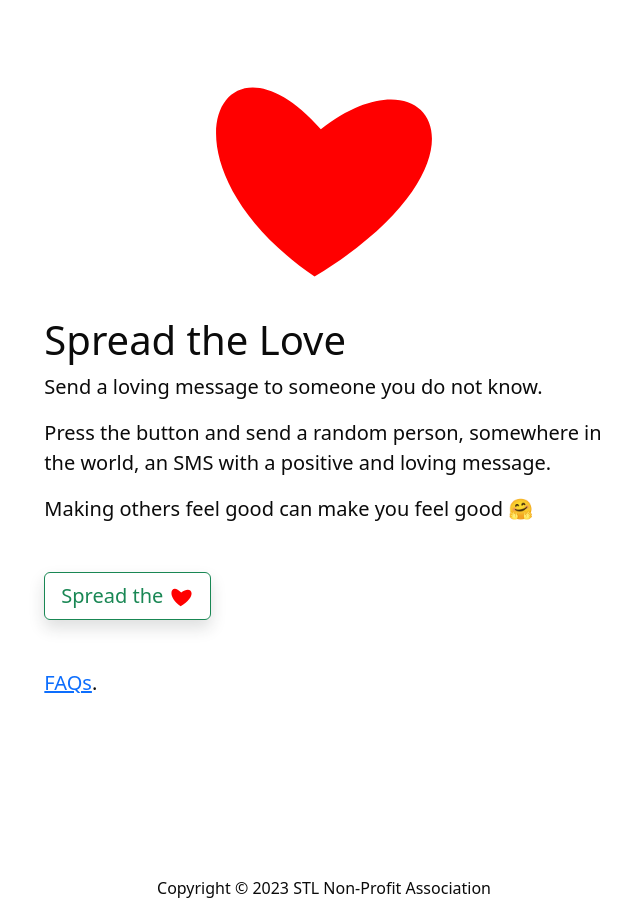
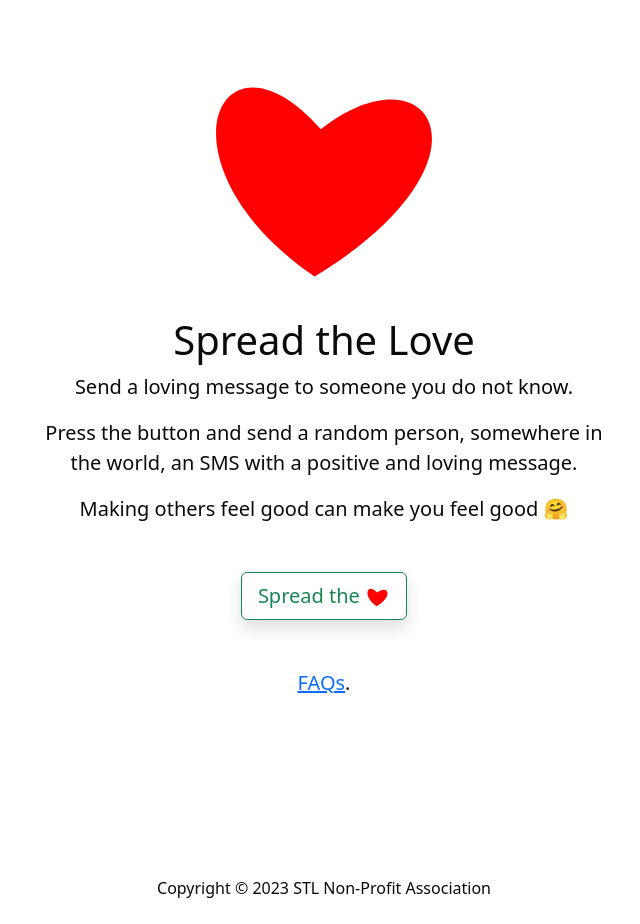
Before and after one commit to stl-project/stl-web, a Jekyll site: the page built from index1.md, in a window 1280 px wide. Shown: the whole page, without its empty margins (316-956 px from the left). Built offline with Jekyll 4.4.1, drawn with Linux system fonts in a browser that asks for light colours; comment, search, counter and statistics services are not loaded.

Commit message:
Introduced modular layout (fix)

```diff
--- a/_layouts/base.html
+++ b/_layouts/base.html
@@ -41,13 +41,13 @@
 
   <body>
     <div id="root">
-      <div class="quattro container {{ page.base_container_optional_classes }} mt-4 pt-4">
+      <div class="quattro container {{ layout.base_container_optional_classes }} mt-4 pt-4">
 
         <div class="row fs-5">
             {{ content }}
         </div>
 
-        <div class="row {{ page.base_row_optional_classes }} fixed-bottom fs-6 bg-white">
+        <div class="row {{ layout.base_row_optional_classes }} fixed-bottom fs-6 bg-white">
           <div class="offset-3 col-6 text-center ">
             Copyright &copy; {{ "now" | date: "%Y" }} STL Non-Profit Association
             <!-- stats -->
```
